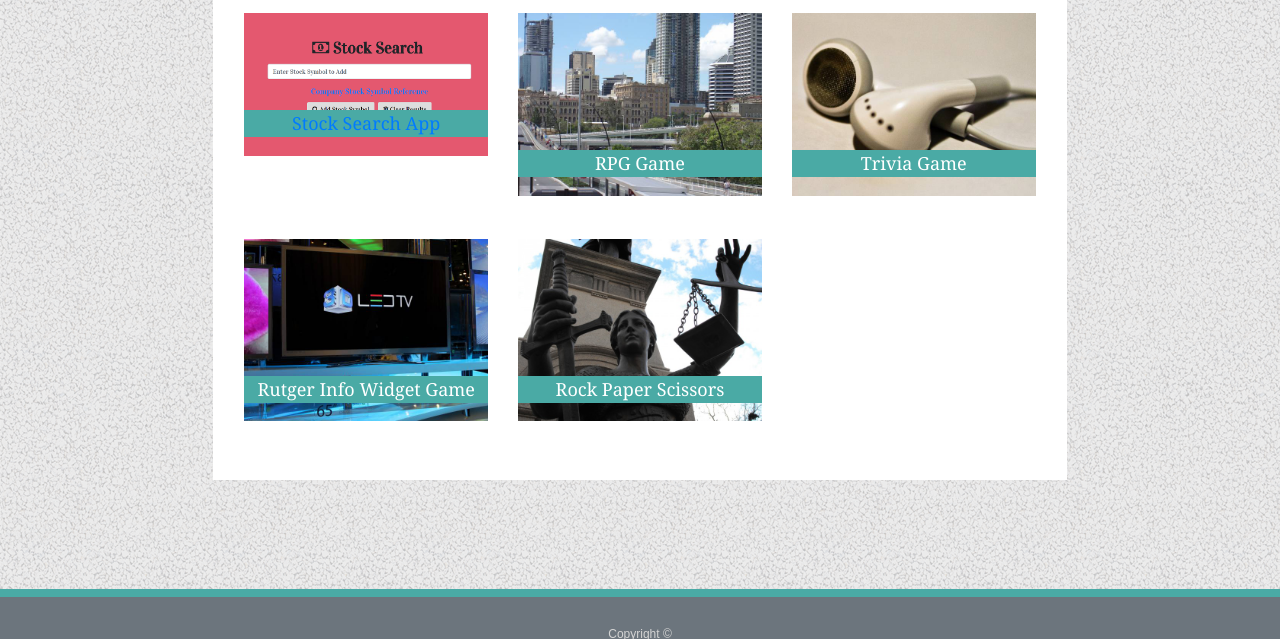
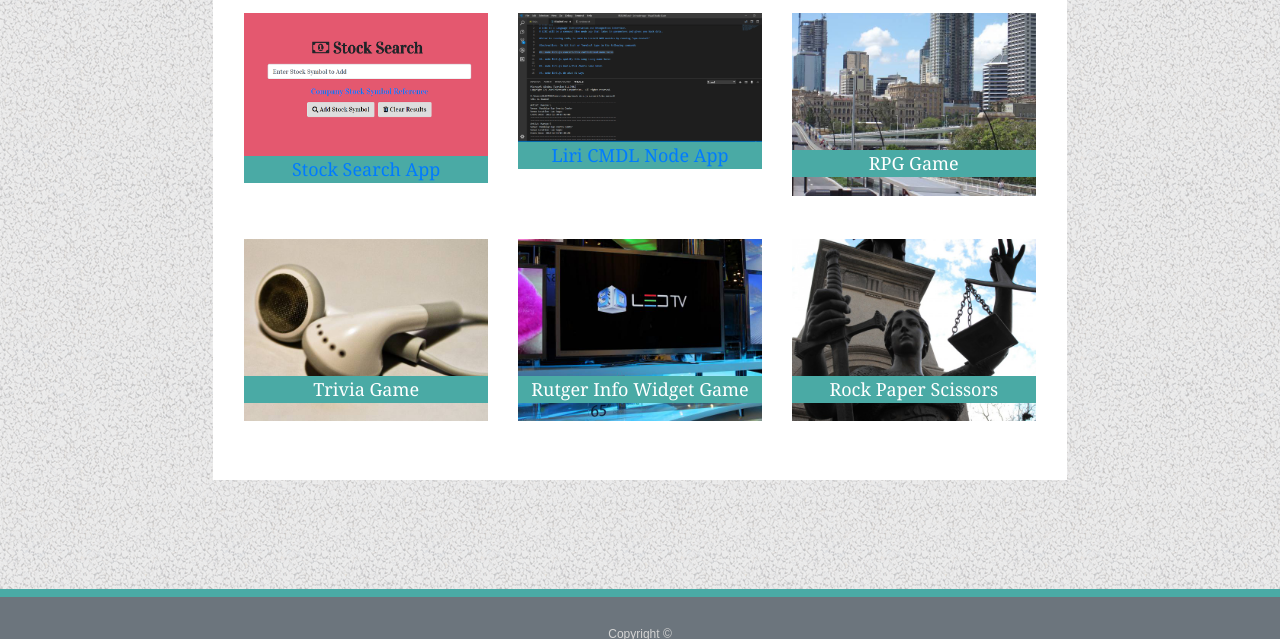
Before and after one commit to gyang7133/Bootstrap-Portfolio, a plain HTML site: page portfolio.html in a window 1280 px wide. Shown: the part 161-800 px from the top of the page. Drawn offline with nearby package versions, Linux system fonts and the light colour scheme.

Commit message:
Adding Liri Node App

```diff
--- a/portfolio.html
+++ b/portfolio.html
@@ -43,13 +43,20 @@
                     <h1 class="col-12 p-3">Portfoilio</h1>
                 </div>
                 <div class="row p-3">
-                        <div class="col-6 col-md-4">
+                        <div class="col-6 col-md-4 h-100">
                             <img src="assets/images/stock-search.PNG" class="portfolio-img hangman img-fluid"><img>
                             <div class="block">
                                 <p> <a href="https://gyang7133.github.io/Stock-Search-App/" class="card-link" target="_blank">Stock Search App</a></p>
                             </div>
 
                         </div>
+
+                        <div class="col-6 col-md-4 h-100">
+                            <img src="assets/images/concert-this.png" class="portfolio-img hangman img-fluid"><img>
+                            <div class="block">
+                                <p> <a href="https://github.com/gyang7133/Liri-node-app/" class="card-link" target="_blank">Liri CMDL Node App</a></p>
+                            </div>
+                     </div>
 
                         <div class="col-6 col-md-4">
                                 <img src="assets/images/picture (3).jpg" class="portfolio-img hangman img-fluid"><img>
```
Also changed, not shown: assets/images/concert-this.png (added).
